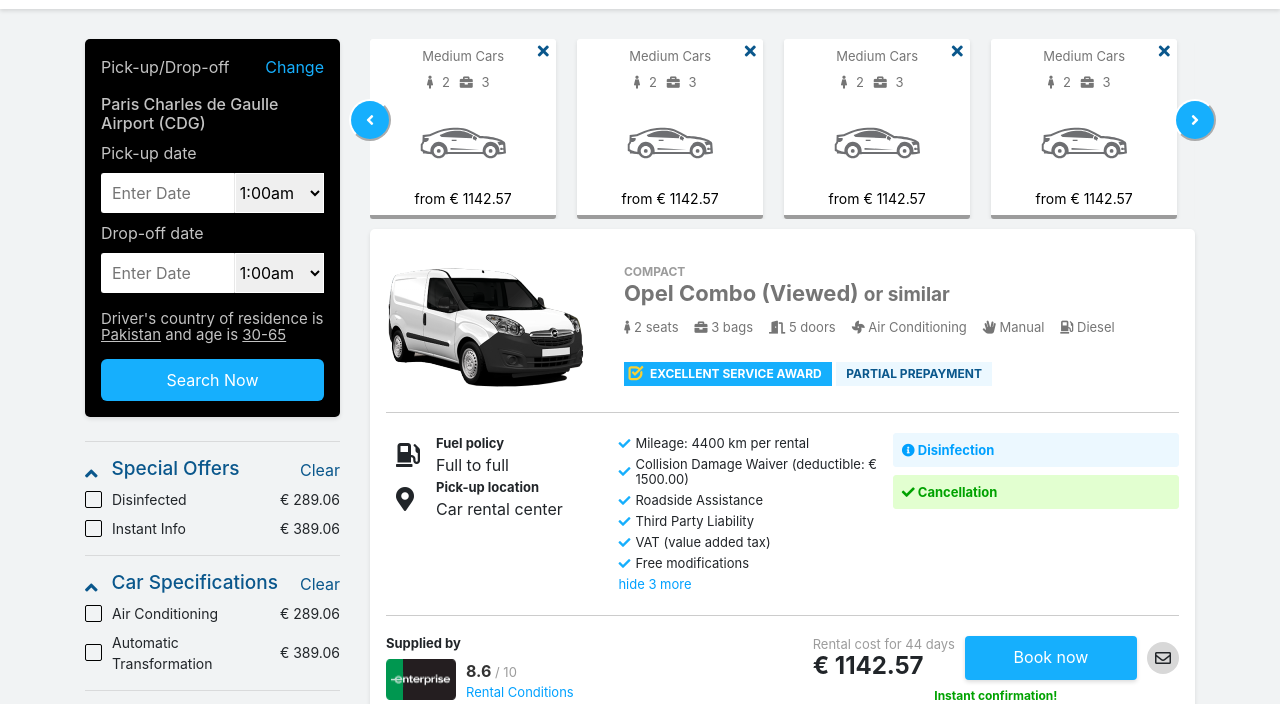
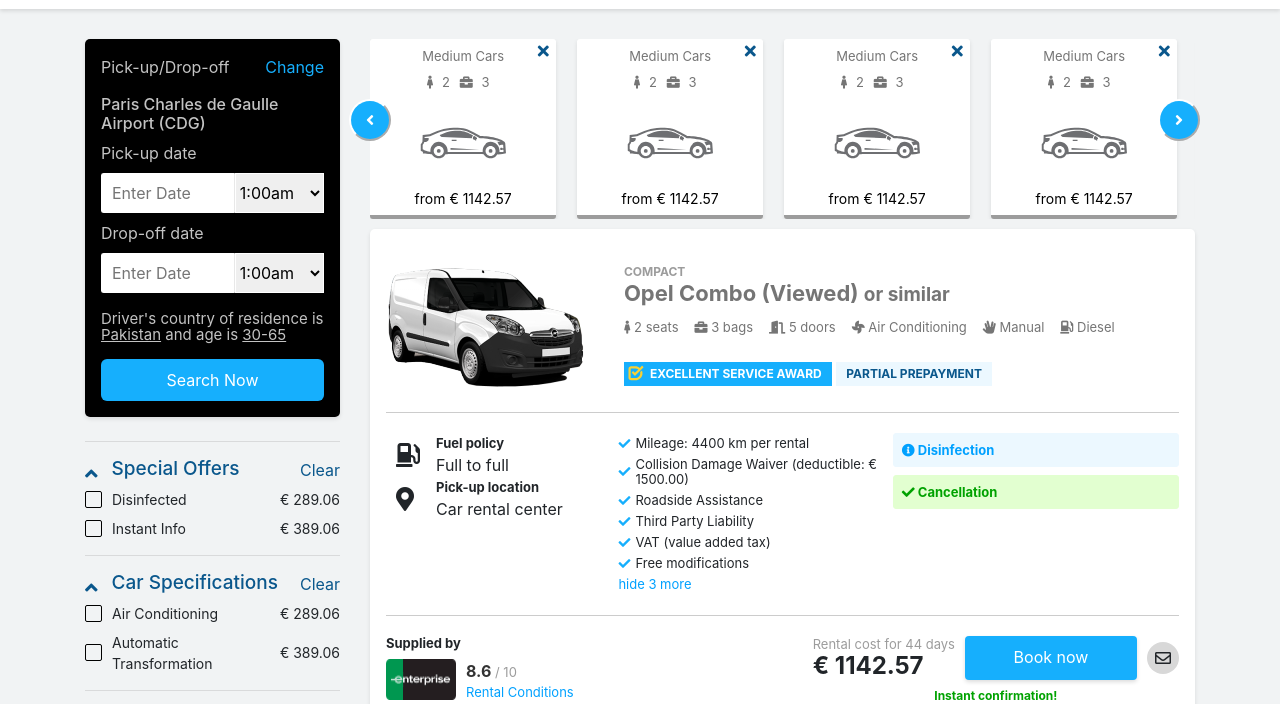
Before and after one commit to sunainaasif/car-rental, a plain HTML site: page index.html in a window 1280 px wide. Shown: the part 51-755 px from the top of the page. Drawn offline with nearby package versions, Linux system fonts and the light colour scheme.

Commit message:
button position

```diff
--- a/style.css
+++ b/style.css
@@ -636,7 +636,7 @@
 button.slick-next.slick-arrow {
   top: 60px;
   position: absolute;
-  right: -6px;
+  right: 10px;
   z-index: 999999;
   outline: none;
 }
```
